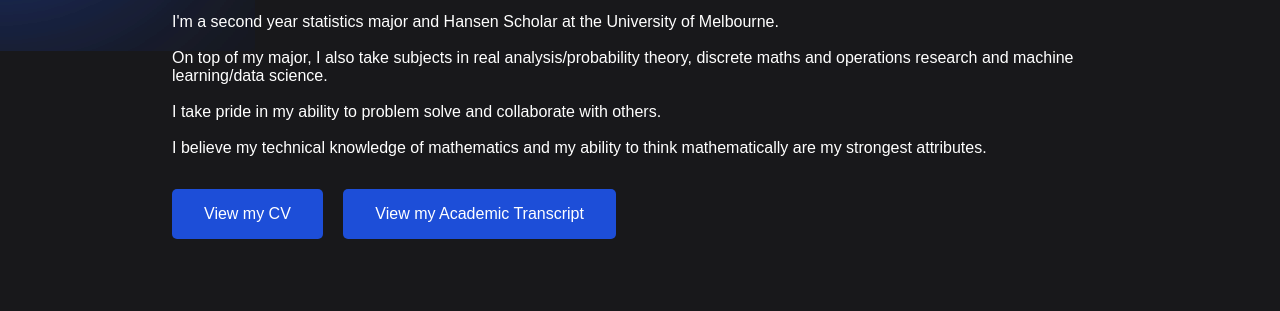
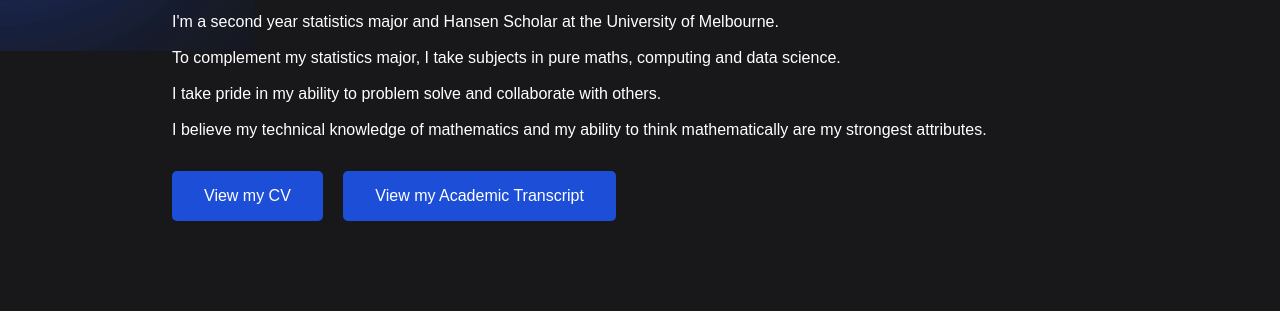
Before and after one commit to LochlanTresize/Personal-Portfolio, a plain HTML site: page index.html in a window 1280 px wide. Shown: the part 204-515 px from the top of the page. Drawn offline with nearby package versions, Linux system fonts and the light colour scheme; a script that the page names is missing.

Commit message:
Reworded part of my personal description

```diff
--- a/index.html
+++ b/index.html
@@ -28,7 +28,7 @@
             <p>I'm a second year statistics major and Hansen Scholar at the University of Melbourne.
             <br>
             <br>
-            On top of my major, I also take subjects in real analysis/probability theory, discrete maths and operations research and machine learning/data science.
+            To complement my statistics major, I take subjects in pure maths, computing and data science.
             <br><br>
             I take pride in my ability to problem solve and collaborate with others.
             <br><br>
```
